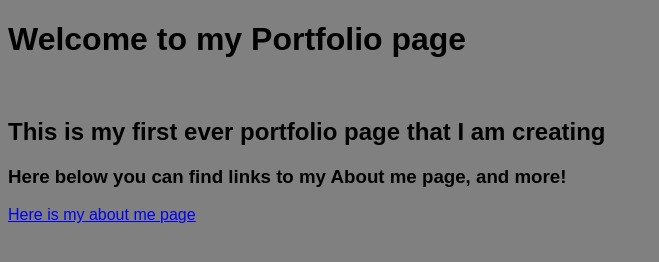
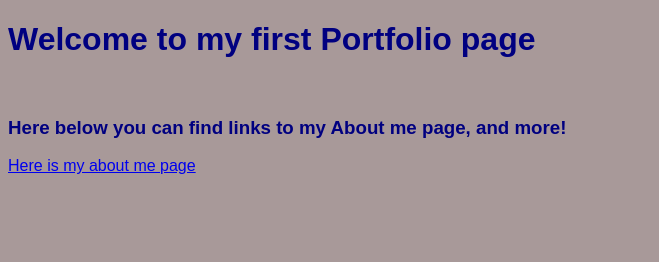
Before and after one commit to AndrewHaralampoudis/Portfolio, a plain HTML site: page index.html in a window 1280 px wide. Shown: the whole page, without its empty margins (0-659 px from the left). Drawn offline with Linux system fonts and the light colour scheme.

Commit message:
made changes to current links in index

```diff
--- a/index.html
+++ b/index.html
@@ -6,11 +6,11 @@
      </head>
     <body>
     <div>
-        <h1>Welcome to my Portfolio page</h1>
+        <h1>Welcome to my <b>first</b> Portfolio page</h1>
         <br>
-        <h2>This is my first ever portfolio page that I am creating</h2>
+
         <h3>Here below you can find links to my About me page, and more!</h3>
-        <a href="https://andrewharalampoudis.github.io/Portfolio/">
+        <a href="Aboutme.html">
         Here is my about me page
         </a>
     </div>
--- a/reference.css
+++ b/reference.css
@@ -1,6 +1,6 @@
 body {
     font-family:Arial, Helvetica, sans-serif;
-    color:black;
-    background-color:grey;
+    color:navy;
+    background-color:rgb(168, 153, 153);
 
 }
```
